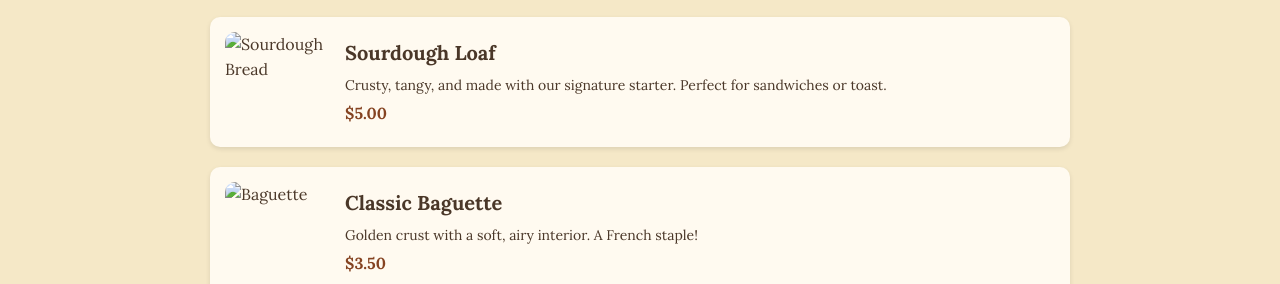
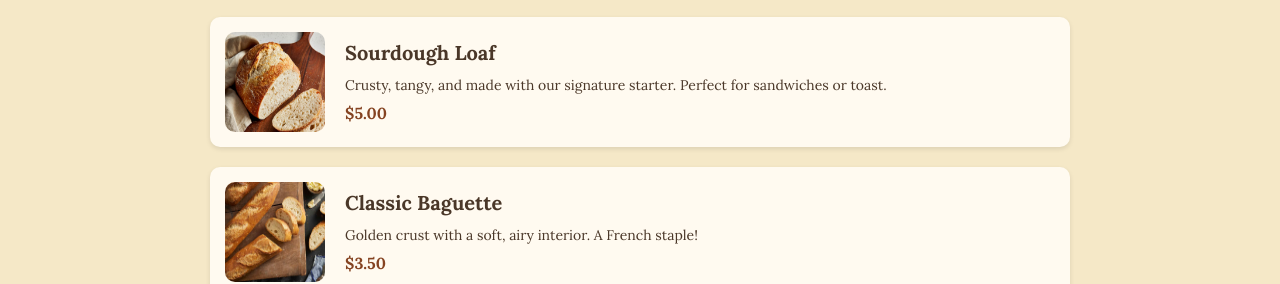
Before and after one commit to justforfun008/Sweet-Crumbs-Bakery, a plain HTML site: page menu.html in a window 1280 px wide. Shown: the part 521-805 px from the top of the page. Drawn offline with Linux system fonts and the light colour scheme.

Commit message:
Update menu.html

```diff
--- a/menu.html
+++ b/menu.html
@@ -274,7 +274,7 @@ footer p {
             <div class="menu-category">
                 <h2>Breads</h2>
                 <div class="menu-item">
-                    <img src="Sourdough Bread.jpeg" alt="Sourdough Bread">
+                    <img src="Sourdough Bread.jpg" alt="Sourdough Bread">
                     <div class="item-details">
                         <h3>Sourdough Loaf</h3>
                         <p>Crusty, tangy, and made with our signature starter. Perfect for sandwiches or toast.</p>
@@ -282,7 +282,7 @@ footer p {
                     </div>
                 </div>
                 <div class="menu-item">
-                    <img src="Baguette.jpeg" alt="Baguette">
+                    <img src="Baguette.webp" alt="Baguette">
                     <div class="item-details">
                         <h3>Classic Baguette</h3>
                         <p>Golden crust with a soft, airy interior. A French staple!</p>
```
